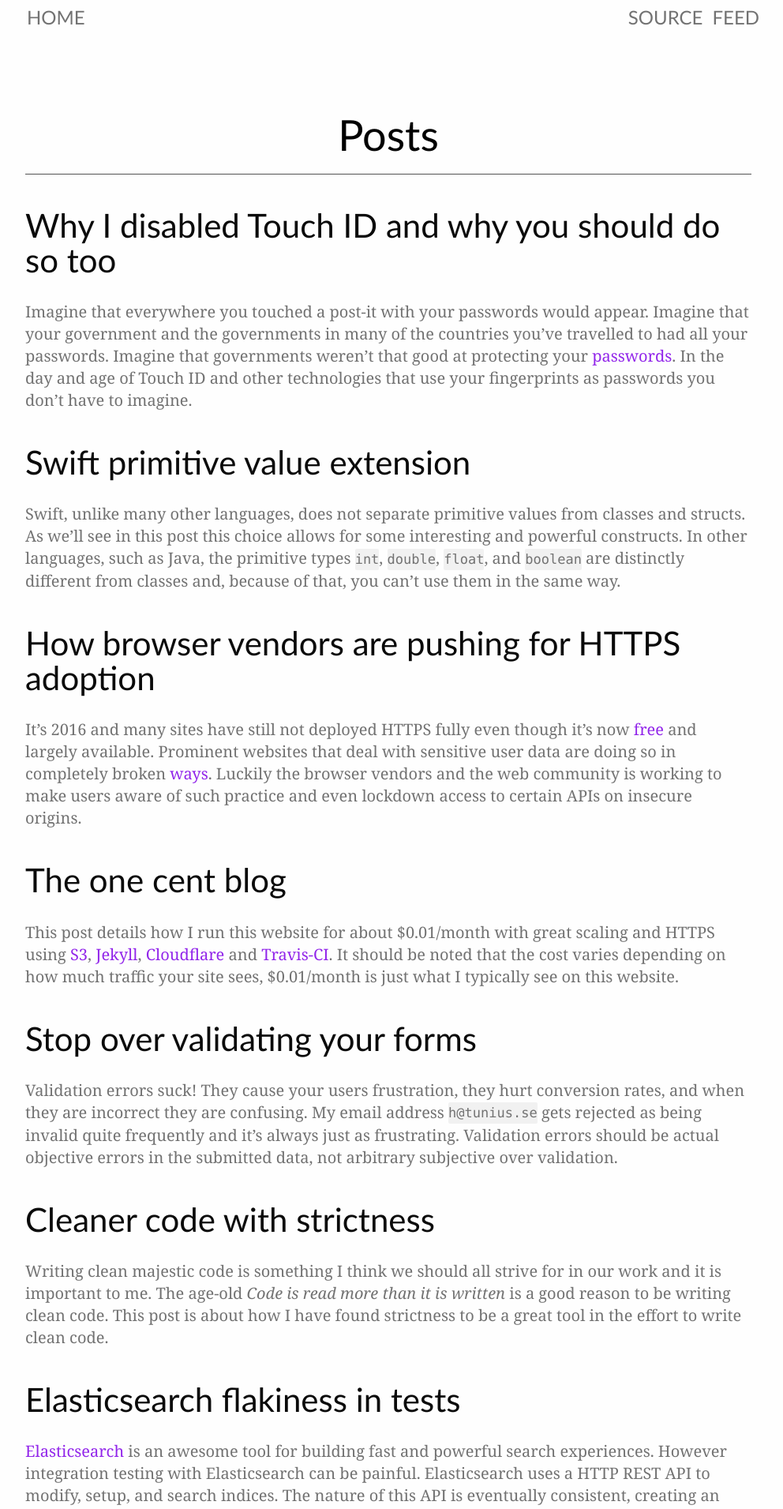
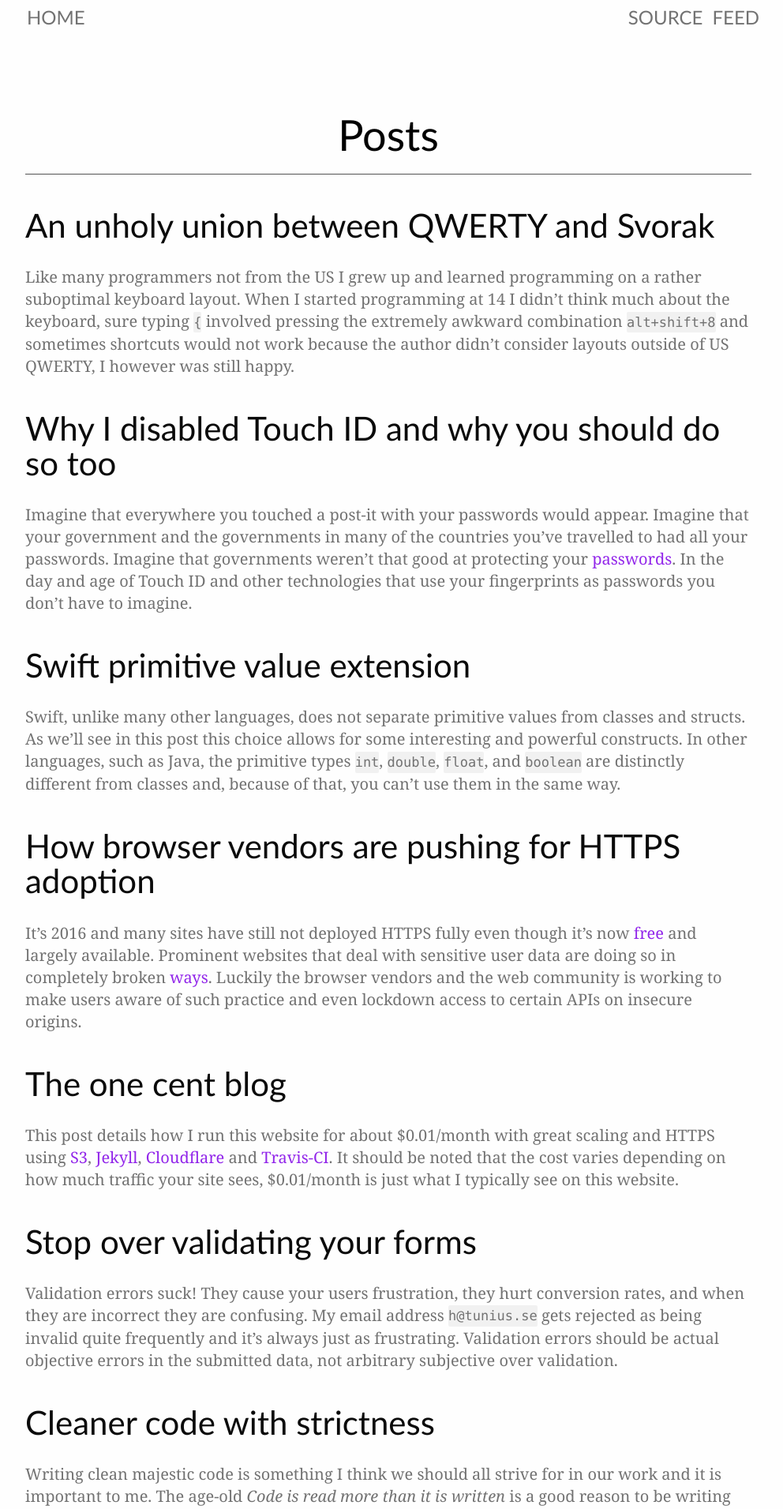
Before and after one commit to k0nserv/hugotunius.se, a Jekyll site: the page built from index.html, in a window 1280 px wide. Shown: the top 1911 px of the page at 79% size, without its empty margins (148-1140 px from the left). Built offline with Jekyll 4.4.1, drawn with Linux system fonts in a browser that asks for light colours.

Commit message:
Write about QWERTY and Svorak

```diff
--- /dev/null
+++ b/_posts/2016-05-17-qwerty-svorak-unholy-union.md
@@ -0,0 +1,50 @@
+---
+layout: post
+title: "An unholy union between QWERTY and Svorak"
+categories: dev-environment
+date: 2016-05-17
+description: >
+  My interesting keyboard layout.
+  The result of an unholy union
+  between QWERTY and Svorak.
+---
+
+Like many programmers not from the US I grew up and
+learned programming on a rather suboptimal keyboard layout.
+When I started programming at 14 I didn't think much about the
+keyboard, sure typing `{` involved pressing the extremely awkward
+combination `alt+shift+8` and sometimes shortcuts would not work
+because the author didn't consider layouts outside of US QWERTY,
+I however was still happy.
+
+
+It wasn't until my second year in university
+that I started thinking about keyboard layouts and how suboptimal
+Swedish QWERTY is for the act of programming. I had friends that
+embraced the Swedish variant of Dvorak, called Svorak. I tried it out, but ultimately I decided that learning it was not
+worth the effort. However I did like the way that [Svorak A5](http://aoeu.info/s/dvorak/svorak)
+treated access to modifiers often used in programming by placing them
+under the regular letters using the `alt` modifier.
+
+![]({{ 'img/keyboard-layout/svorak-A5.png' | asset_url }})
+
+After switching back to Swedish QWERTY I missed how presing
+alt would give you access to modifiers in A5. `{` was as easy as `alt+q`
+and `;` was `alt+a`. When I grew more frustrated with this I started
+wondering if it wouldn't be possible to combine Swedish QWERTY and Svorak
+somehow. I found the program [Ukelele](http://scripts.sil.org/cms/scripts/page.php?site_id=nrsi&id=ukelele)
+and created the first version of this unholy union. Now I could
+feel comfortable writing text as well as programming. In the beginning
+I struggled to wean myself of the old QWERTY modifiers so I modified
+the layout to remove the option completely.
+Below is a video of how this works in reality.
+
+<video src="{{ 'img/keyboard-layout/optimized.mp4' | asset_url }}" controls></video>
+
+If you have a mac and want to try out this layout use
+
+{% highlight shell %}
+$ curl https://hugotunius.se/files/qwerty_forced_dvorak.keylayout > ~/Library/Keyboard\ Layouts/qwerty_forced_dvorak.keylayout
+{% endhighlight %}
+
+and add it as a input source under System Preferences > Keyboards.
--- a/_sass/screen.sass
+++ b/_sass/screen.sass
@@ -79,7 +79,7 @@
   padding-bottom: 25px
   border-bottom: 1px solid $border_color_light
 
-  & img
+  & img, & video
     margin: 0 auto
     display: block
     max-width: 80%
```
Also changed, not shown: img/keyboard-layout/svorak-A5.png (added), 1 other file.
